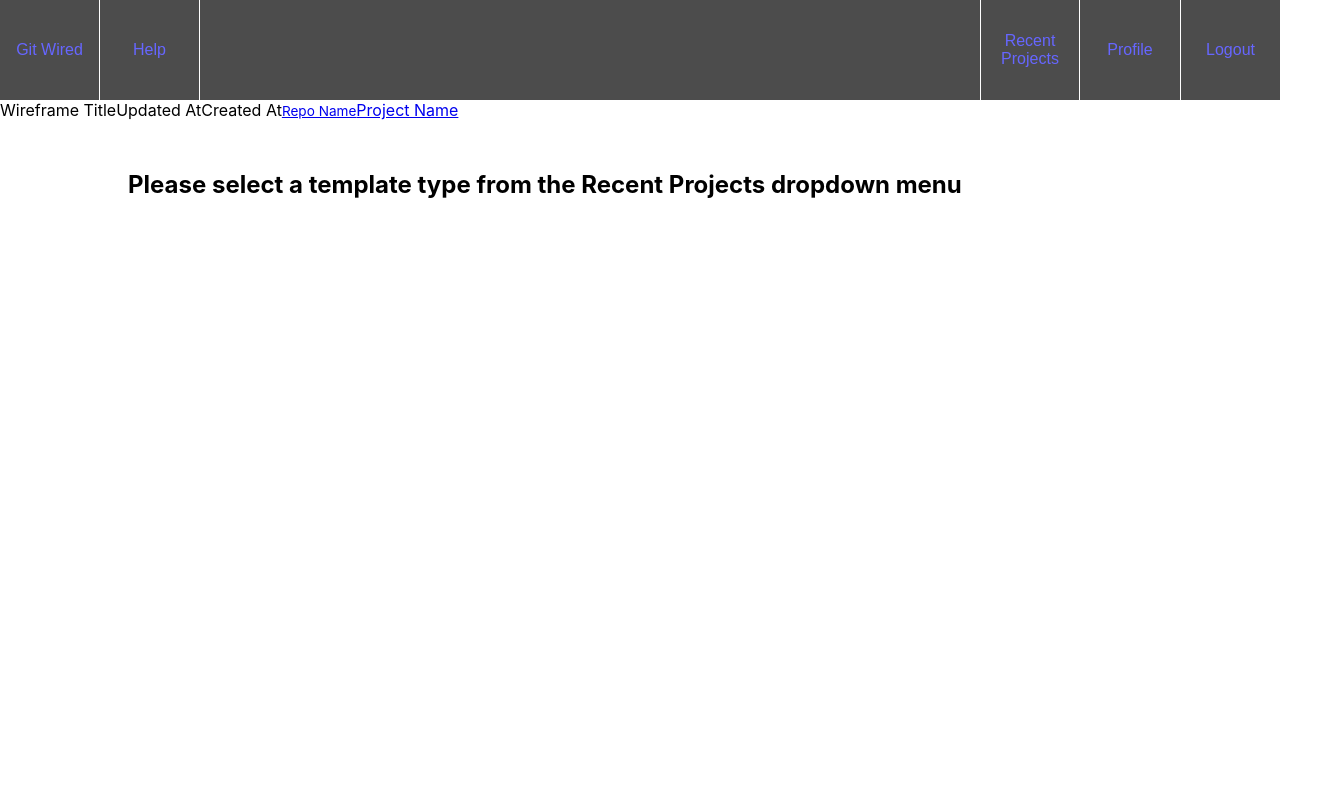
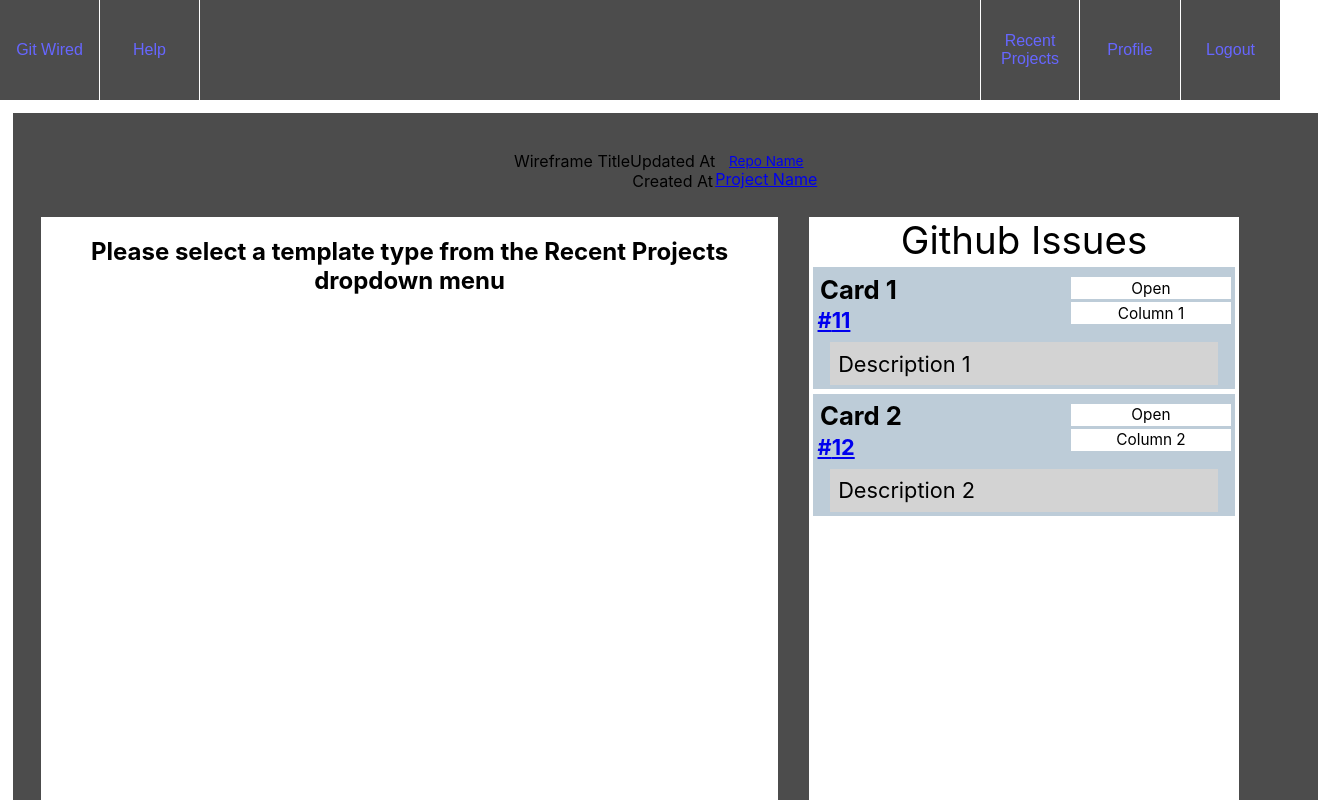
Before and after one commit to JoelSmith123/git_wired_fe, a React (Create React App) app: page / in a window 1280 px wide. Both pictures are taken after a click on the button "login". Shown: the top 800 px of the page, 1318 px wide, since content can reach past the window. Built offline with nearby package versions, Linux system fonts and the light colour scheme.

Commit message:
Integrated WireframeEditView css

```diff
--- a/src/GithubCards/GithubCard.css
+++ b/src/GithubCards/GithubCard.css
@@ -1,10 +1,8 @@
-
 
 .GithubCard {
-  width:   90%;
-  margin:  2%;
-  padding: 2%;
-  width:   30%;
+  width:   96%;
+  margin:  1%;
+  padding: 1%;
   height:  auto;
   background-color: #BDCCD8;
 
@@ -14,6 +12,7 @@
   justify-content: center;
   align-items:     stretch;
   text-align:      center;
+  align-self:      center;
 }
 
 .GithubCardMinimum {
@@ -36,13 +35,14 @@
 }
 
 .GithubCardLabels {
-  width:           40%;
+  width:           38%;
+  padding:         1%;
   display:         flex;
   flex-direction:  column;
   flex-wrap:       nowrap;
   align-items:     stretch;
   text-align:      center;
-  font-size:     1.2vw;
+  font-size:       1.2vw;
 }
 
 .GithubCardLabels div {
--- /dev/null
+++ b/src/GithubCards/GithubCardContainer.css
@@ -0,0 +1,17 @@
+
+.GithubCardsContainer {
+  width:           35%;
+  display:         flex;
+  flex-direction:  column;
+  flex-wrap:       nowrap;
+  vertical-align:  top;
+  /* align-content:   center; */
+  align-content: space-around;
+  align-items:     stretch;
+  background-color: #FFFFFF
+}
+
+.GithubTitle {
+  font-size:     3vw;
+  text-align:    center;
+}
--- a/src/GithubCards/GithubCardContainer.js
+++ b/src/GithubCards/GithubCardContainer.js
@@ -1,5 +1,7 @@
 
 import React, { Component } from 'react';
+
+import './GithubCardContainer.css'
 
 import GithubCard from './GithubCard.js'
 
--- a/src/TemplateContainer/TemplateContainer.css
+++ b/src/TemplateContainer/TemplateContainer.css
@@ -1,6 +1,7 @@
 .TemplateContainer {
   background-color: #fff;
   height: 800px;
-  margin: 50px auto;
-  width: 80%;
+  /* margin: 50px auto; */
+  /* width: 80%; */
+  width: 60%;
 }
--- /dev/null
+++ b/src/Wireframe/WireframeEditView.css
@@ -0,0 +1,57 @@
+
+.WireframeEditView {
+  width:   100%;
+  margin:  1%;
+  padding: 1%;
+  height:  auto;
+  align-self: center;
+  /* background-color: #BDCCD8; */
+  background-color: #4C4C4C;
+
+  display:         flex;
+  flex-direction:  column;
+  flex-wrap:       wrap;
+  justify-content: center;
+  align-items:     stretch;
+  text-align:      center;
+}
+
+.WireframeHeaderContainer {
+  margin:  1%;
+  padding: 1%;
+  align-self: center;
+  display:         flex;
+  flex-direction:  row;
+  flex-wrap:       wrap;
+  justify-content: space-around;
+  align-items:     stretch;
+  text-align:      center;
+}
+
+.Timestamps {
+  display:         flex;
+  flex-direction:  column;
+  flex-wrap:       wrap;
+  justify-content: center;
+  align-items:     stretch;
+  text-align:      center;
+}
+
+.GithubLinks {
+  display:         flex;
+  flex-direction:  column;
+  flex-wrap:       wrap;
+  justify-content: center;
+  align-items:     stretch;
+  text-align:      center;
+}
+
+.WireframeEditContent {
+  width:           96%;
+  display:         flex;
+  flex-direction:  row;
+  flex-wrap:       nowrap;
+  justify-content: space-around;
+  align-items:     stretch;
+  /* text-align:      center; */
+}
--- a/src/Wireframe/WireframeEditView.js
+++ b/src/Wireframe/WireframeEditView.js
@@ -4,6 +4,8 @@ import React, { Component } from 'react';
 import TemplateContainer   from '../TemplateContainer/TemplateContainer.js'
 import GithubCardContainer from '../GithubCards/GithubCardContainer.js'
 import WireframeService    from './WireframeService.js'
+
+import './WireframeEditView.css'
 
 
 export default class WireframeEditView extends Component {
@@ -55,6 +57,7 @@ export default class WireframeEditView extends Component {
     if (this.state == null || undefined) { return null }
     return (
       <div className='WireframeEditView'>
+
         <div className='WireframeHeaderContainer'>
 
           <span className='WireframeTitle'>{ this.state.wireframeTitle }</span>
@@ -63,7 +66,7 @@ export default class WireframeEditView extends Component {
             <span className='CreatedTimestamp'>{ this.state.wireframeCreated }</span>
           </span>
 
-          <span className='Timestamps'>
+          <span className='GithubLinks'>
             <span className='RepoName'>
               <a href={this.state.repo['url']}>{ this.state.repo['name'] }</a>
             </span>
```
